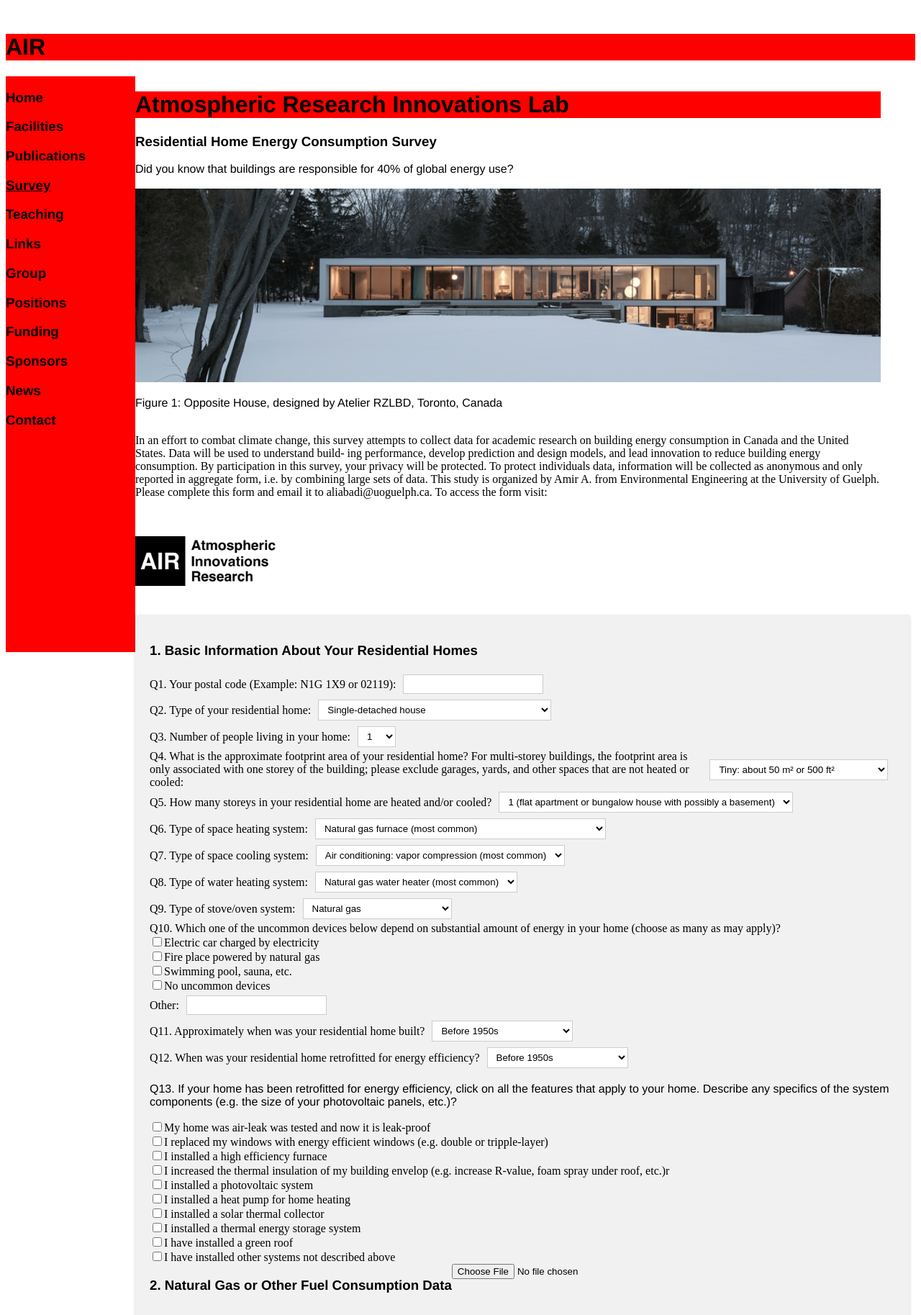
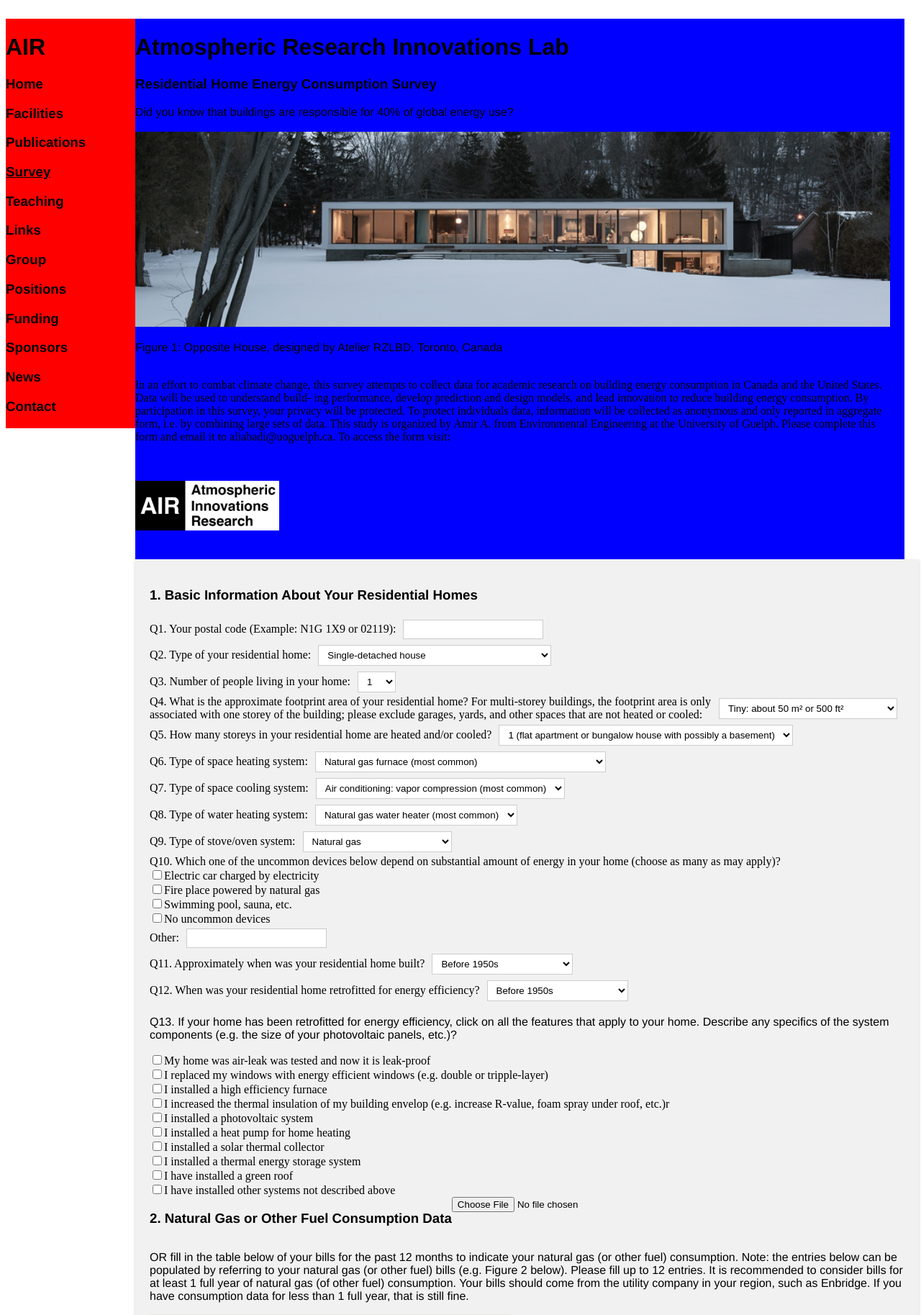
Before and after one commit to judge787/Survey, a Flask app: page /survey in a window 1280 px wide. Shown: the top 1827 px of the page at 72% size. Run offline with Flask 3, Linux system fonts and the light colour scheme; some libraries are stand-ins or nearby versions.

Commit message:
try to fix main page

```diff
--- a/templates/stylesheet.css
+++ b/templates/stylesheet.css
@@ -1,15 +1,24 @@
-#page {
+.page {
   width: 100%;
+
 }
 
 /* text styling */
 h1{
   font-family:helvetica;
   color:black;
-  background-color: red;
+
+  /* background-color: red; */
   /* margin-top:50; */
   /* margin: 0;
   padding: 0; */
+}
+
+#header h1,
+.content h1 {
+  margin-top: 50;
+  /* padding: 0; */
+  font-size: 2em;
 }
 
 h3{
@@ -30,39 +39,42 @@ p {
   font-family:helvetica;
   color:black;
   width:180px;
-  height:100vh;
+  height:100%;
   /* height:1000px; */
   float:left;
   margin-right:20;
   background-color: red;
 }
 
-.menu-link {
+/* .menu-link {
     font-family: helvetica;
     color: black !important;
     text-decoration: none;
   }
-
+   */
 h3 a {
     text-decoration: none;
     color: black !important;
   }
 
-.menu-link h3 u {
+/* .menu-link h3 u {
     text-decoration: none;
   }
 
 .menu-link h3 a:visited,
 .menu-link a:link{
     color: black !important;
-  }
+  }  */
 
 /* styling for "content" */
 
 .content{
   padding : 0px 20px 0px 0px;
-  max-width: 82%;
+  max-width: 83%;
+  /* min-width: 200px; */
   float:left;
+  background-color: blue;
+
 
 }
 /* style for the survey (form) */
@@ -74,6 +86,7 @@ form {
 
 .container {
   padding: 20px;
+  /* margin: 0px 50px 0px 0px; */
   background-color: #f1f1f1;
   overflow: auto;
   width: 100%;
--- a/templates/survey.html
+++ b/templates/survey.html
@@ -10,14 +10,16 @@
   <title>Survey | AIR</title>
 </head>
 <body>
-  <div id="page">
+
   <div id="header">
     <br>
     <!-- <pre><h1>AIR              Atmospheric Innovations Research Lab</h1></pre> -->
-      <h1>AIR</h1>
+    <!-- <h1>AIR</h1> -->
   </div>
 
+
   <div id="menu">
+    <h1>AIR</h1>
     <h3 class="menu-link"><a href="index.html">Home</a></h3>
     <h3 class="menu-link"><a href="facilities.html">Facilities</a></h3>
     <h3 class="menu-link"><a href="publications.html">Publications</a></h3>
@@ -32,6 +34,7 @@
     <h3 class="menu-link"><a href="contact.html">Contact</a></h3>
   </div>
 
+  <div class="page">
     <div class="content">
       <h1>Atmospheric Research Innovations Lab </h1>
       <h3>Residential Home Energy Consumption Survey</h3>
@@ -58,8 +61,6 @@
 
       <!-- start the survey here -->
       <div class="container">
-      <section>
-
         <form onsubmit="event.preventDefault(); printUserInputs();">
 
         <h3>1. Basic Information About Your Residential Homes</h3> <br><br>
@@ -341,9 +342,6 @@
           <input type="text" id="q13j2-input" name="q13j2-input">
         </div>
 
-
-
-
         <h3>2. Natural Gas or Other Fuel Consumption Data</h3>
 
         <input type="file" id="excelFile" accept=".xls,.xlsx"/>
@@ -392,17 +390,10 @@
               alert('Please accept the terms and conditions before submitting the form.');
             }
           });</script> -->
-
-
-
-
-
-
         </form>
-  </section>
-
       </div>
       <br>
+
       <div class="container">
         <h3 id="consent">5. Participant Consent Form</h3>
         <p>Title of the Study: Residential Home Energy Consumption Survey
@@ -425,7 +416,10 @@
           <br><br>Ethical Issues: If you have any ethical concerns about the study, you may <a href= "contact.html" >contact Amir A. Aliabadi.</a> If you have any questions regarding your rights and welfare as a research participant in this survey.</p>
       </div>
   </div>
-  </div>
+
+
+
+
 
   <script>
     function generateContentQ14() {
```
Also changed, not shown: templates/test.html (+46 -13 lines). Lines whose indentation alone changed are shown as unchanged.
